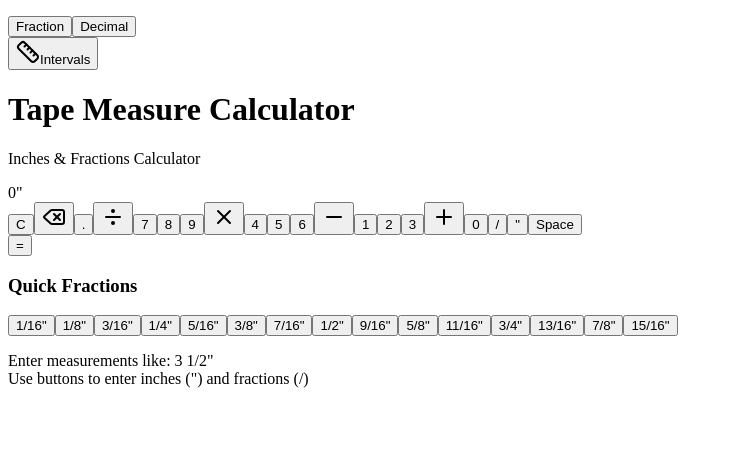
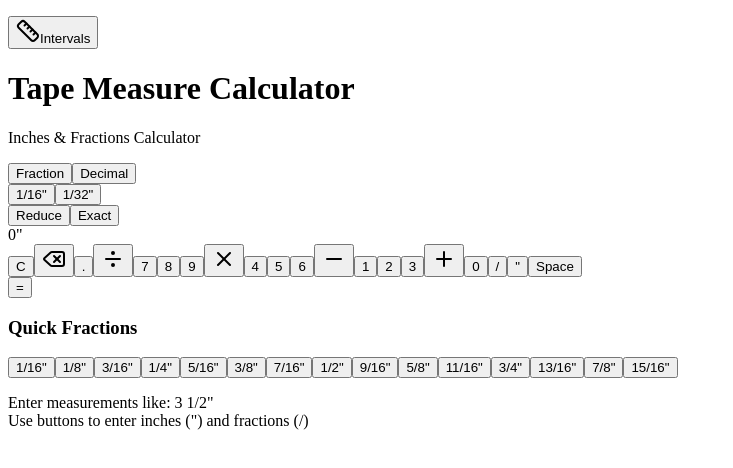
Before and after one commit to brian-zaiflow/tape-measure-calc, a React (Vite) app in the folder client/: page /#/ in a window 1280 px wide. Shown: the top 468 px of the page, without its empty margins (0-733 px from the left). Built offline with nearby package versions, Linux system fonts and the light colour scheme; a web font is replaced by a local one.

Commit message:
add toggle between 16 and 32 accuracy, as well as reduce vs exact display

```diff
--- a/client/src/lib/fraction-math.ts
+++ b/client/src/lib/fraction-math.ts
@@ -32,34 +32,38 @@ export function reduceFraction(numerator: number, denominator: number): { numera
   };
 }
 
-// Round to nearest 1/16 inch mark
+// Round to nearest tape mark (1/16 or 1/32 inch)
 // Ties (halfway points) round up, following construction practice
-export function roundToTapeMark(decimalInches: number): number {
-  const increment = 1/16;
+export function roundToTapeMark(decimalInches: number, precision: 16 | 32 = 16): number {
+  const increment = 1 / precision;
   // Use Math.floor + 0.5 to always round ties up
   return Math.floor((decimalInches / increment) + 0.5) * increment;
 }
 
 // Convert decimal inches back to imperial measurement
-export function toImperialMeasurement(decimalInches: number): ImperialMeasurement {
-  // Round to 1/16 inch
-  const rounded = roundToTapeMark(decimalInches);
+export function toImperialMeasurement(
+  decimalInches: number,
+  precision: 16 | 32 = 16,
+  reduceToLowestTerms: boolean = true
+): ImperialMeasurement {
+  // Round to specified precision
+  const rounded = roundToTapeMark(decimalInches, precision);
 
   const wholeInches = Math.floor(rounded);
   const fractionPart = rounded - wholeInches;
 
-  // Convert fraction to sixteenths (common denominator)
-  const sixteenths = Math.round(fractionPart * 16);
+  // Convert fraction to specified denominator
+  const parts = Math.round(fractionPart * precision);
 
-  let numerator = sixteenths;
-  let denominator = 16;
+  let numerator: number = parts;
+  let denominator: number = precision;
 
-  // Reduce the fraction
-  if (numerator > 0) {
+  // Reduce the fraction if requested
+  if (numerator > 0 && reduceToLowestTerms) {
     const reduced = reduceFraction(numerator, denominator);
     numerator = reduced.numerator;
     denominator = reduced.denominator;
-  } else {
+  } else if (numerator === 0) {
     numerator = 0;
     denominator = 1;
   }
@@ -213,7 +217,9 @@ export function parseInput(input: string): ImperialMeasurement | null {
 export function performOperation(
   left: ImperialMeasurement,
   right: ImperialMeasurement,
-  operation: 'add' | 'subtract' | 'multiply' | 'divide'
+  operation: 'add' | 'subtract' | 'multiply' | 'divide',
+  precision: 16 | 32 = 16,
+  reduceToLowestTerms: boolean = true
 ): ImperialMeasurement {
   const leftDecimal = toDecimalInches(left);
   const rightDecimal = toDecimalInches(right);
@@ -240,5 +246,5 @@ export function performOperation(
       result = leftDecimal;
   }
 
-  return toImperialMeasurement(result);
+  return toImperialMeasurement(result, precision, reduceToLowestTerms);
 }
--- a/client/src/pages/calculator.tsx
+++ b/client/src/pages/calculator.tsx
@@ -1,4 +1,4 @@
-import { useState } from "react";
+import { useState, useEffect } from "react";
 import { Button } from "@/components/ui/button";
 import { Card } from "@/components/ui/card";
 import { Link } from "wouter";
@@ -18,17 +18,35 @@ import {
 import { Delete, Plus, Minus, Divide, X, Ruler } from "lucide-react";
 
 type DisplayMode = "fraction" | "decimal";
+type Precision = 16 | 32;
 
 export default function Calculator() {
   const [state, setState] = useState<CalculatorState>({
     currentInput: "",
     displayValue: '0"',
+    displayMeasurement: null,
     previousValue: null,
     operation: 'none',
     shouldResetInput: false,
   });
 
   const [displayMode, setDisplayMode] = useState<DisplayMode>("fraction");
+  const [precision, setPrecision] = useState<Precision>(16);
+  const [reduceFractions, setReduceFractions] = useState<boolean>(true);
+
+  // Reformat display when precision or reduce setting changes
+  useEffect(() => {
+    if (state.displayMeasurement && !state.currentInput) {
+      const decimalInches = toDecimalInches(state.displayMeasurement);
+      const reformatted = toImperialMeasurement(decimalInches, precision, reduceFractions);
+      const formatted = formatImperialMeasurement(reformatted);
+      setState(prev => ({
+        ...prev,
+        displayValue: formatted,
+        displayMeasurement: reformatted,
+      }));
+    }
+  }, [precision, reduceFractions]);
 
   const handleNumberClick = (num: string) => {
     if (state.shouldResetInput) {
@@ -65,6 +83,7 @@ export default function Calculator() {
     setState({
       currentInput: "",
       displayValue: '0"',
+      displayMeasurement: null,
       previousValue: null,
       operation: 'none',
       shouldResetInput: false,
@@ -90,13 +109,16 @@ export default function Calculator() {
         const result = performOperation(
           state.previousValue,
           parsed,
-          state.operation as 'add' | 'subtract' | 'multiply' | 'divide'
+          state.operation as 'add' | 'subtract' | 'multiply' | 'divide',
+          precision,
+          reduceFractions
         );
         const formatted = formatImperialMeasurement(result);
 
         setState(prev => ({
           ...prev,
           displayValue: formatted,
+          displayMeasurement: result,
           previousValue: result,
           currentInput: "",
           operation: op,
@@ -106,6 +128,7 @@ export default function Calculator() {
         setState(prev => ({
           ...prev,
           displayValue: "Error",
+          displayMeasurement: null,
           currentInput: "",
           previousValue: null,
           operation: 'none',
@@ -127,13 +150,14 @@ export default function Calculator() {
     if (!state.previousValue || state.operation === 'none') {
       const parsed = parseInput(state.currentInput);
       if (parsed) {
-        // Round single value to 1/16"
+        // Round single value to specified precision
         const decimalInches = toDecimalInches(parsed);
-        const rounded = toImperialMeasurement(decimalInches);
+        const rounded = toImperialMeasurement(decimalInches, precision, reduceFractions);
         const formatted = formatImperialMeasurement(rounded);
         setState(prev => ({
           ...prev,
           displayValue: formatted,
+          displayMeasurement: rounded,
           currentInput: "",
           shouldResetInput: true,
         }));
@@ -148,13 +172,16 @@ export default function Calculator() {
       const result = performOperation(
         state.previousValue,
         parsed,
-        state.operation as 'add' | 'subtract' | 'multiply' | 'divide'
+        state.operation as 'add' | 'subtract' | 'multiply' | 'divide',
+        precision,
+        reduceFractions
       );
       const formatted = formatImperialMeasurement(result);
 
       setState(prev => ({
         ...prev,
         displayValue: formatted,
+        displayMeasurement: result,
         previousValue: null,
         currentInput: "",
         operation: 'none',
@@ -164,6 +191,7 @@ export default function Calculator() {
       setState(prev => ({
         ...prev,
         displayValue: "Error",
+        displayMeasurement: null,
         currentInput: "",
         previousValue: null,
         operation: 'none',
@@ -191,13 +219,31 @@ export default function Calculator() {
       <div className="w-full max-w-md">
         {/* Header */}
         <div className="mb-6">
-          <div className="flex justify-between items-center mb-2">
+          <div className="flex justify-end mb-2">
+            <Link href="/intervals">
+              <Button variant="ghost" size="sm">
+                <Ruler className="w-4 h-4 mr-2" />
+                Intervals
+              </Button>
+            </Link>
+          </div>
+          <div className="text-center mb-4">
+            <h1 className="text-2xl font-semibold text-foreground mb-1">
+              Tape Measure Calculator
+            </h1>
+            <p className="text-sm text-muted-foreground">
+              Inches & Fractions Calculator
+            </p>
+          </div>
+
+          {/* Settings Controls */}
+          <div className="flex flex-col gap-2">
             <div className="flex gap-1 bg-muted rounded-md p-1">
               <Button
                 variant={displayMode === 'fraction' ? 'default' : 'ghost'}
                 size="sm"
                 onClick={() => setDisplayMode('fraction')}
-                className="text-xs px-3"
+                className="text-xs px-3 flex-1"
               >
                 Fraction
               </Button>
@@ -205,25 +251,51 @@ export default function Calculator() {
                 variant={displayMode === 'decimal' ? 'default' : 'ghost'}
                 size="sm"
                 onClick={() => setDisplayMode('decimal')}
-                className="text-xs px-3"
+                className="text-xs px-3 flex-1"
               >
                 Decimal
               </Button>
             </div>
-            <Link href="/intervals">
-              <Button variant="ghost" size="sm">
-                <Ruler className="w-4 h-4 mr-2" />
-                Intervals
-              </Button>
-            </Link>
-          </div>
-          <div className="text-center">
-            <h1 className="text-2xl font-semibold text-foreground mb-1">
-              Tape Measure Calculator
-            </h1>
-            <p className="text-sm text-muted-foreground">
-              Inches & Fractions Calculator
-            </p>
+
+            <div className="flex gap-2">
+              <div className="flex gap-1 bg-muted rounded-md p-1 flex-1">
+                <Button
+                  variant={precision === 16 ? 'default' : 'ghost'}
+                  size="sm"
+                  onClick={() => setPrecision(16)}
+                  className="text-xs px-3 flex-1"
+                >
+                  1/16"
+                </Button>
+                <Button
+                  variant={precision === 32 ? 'default' : 'ghost'}
+                  size="sm"
+                  onClick={() => setPrecision(32)}
+                  className="text-xs px-3 flex-1"
+                >
+                  1/32"
+                </Button>
+              </div>
+
+              <div className="flex gap-1 bg-muted rounded-md p-1 flex-1">
+                <Button
+                  variant={reduceFractions ? 'default' : 'ghost'}
+                  size="sm"
+                  onClick={() => setReduceFractions(true)}
+                  className="text-xs px-3 flex-1"
+                >
+                  Reduce
+                </Button>
+                <Button
+                  variant={!reduceFractions ? 'default' : 'ghost'}
+                  size="sm"
+                  onClick={() => setReduceFractions(false)}
+                  className="text-xs px-3 flex-1"
+                >
+                  Exact
+                </Button>
+              </div>
+            </div>
           </div>
         </div>
 
--- a/client/src/types/index.ts
+++ b/client/src/types/index.ts
@@ -15,6 +15,7 @@ export interface ImperialMeasurement {
 export interface CalculatorState {
   currentInput: string;
   displayValue: string;
+  displayMeasurement: ImperialMeasurement | null; // Stores the underlying measurement for reformatting
   previousValue: ImperialMeasurement | null;
   operation: OperationType;
   shouldResetInput: boolean;
```
